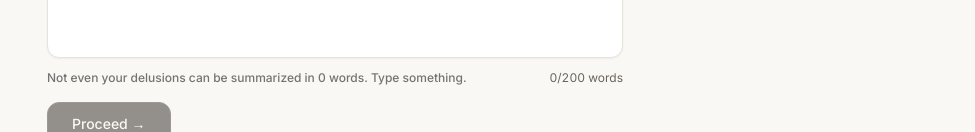
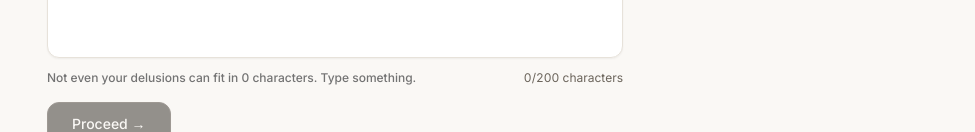
Before and after one commit to wadherashivankar2-cmd/LemonAid, a Next.js app in the folder web/: page / in a window 1280 px wide. Shown: the part 513-645 px from the top of the page, without its empty margins (305-1280 px from the left). Built offline with nearby package versions, Linux system fonts and the light colour scheme; no server answers.

Commit message:
feat: character counter, Superman tribute meme, and Google auth copy simplifications

```diff
--- a/web/app/page.tsx
+++ b/web/app/page.tsx
@@ -33,14 +33,6 @@ const MOODS = [
 
 const URL_REGEX = /(https?:\/\/|www\.|\.[a-z]{2,}(\/|\s|$))/i;
 
-const calculateWordCount = (text: string): number => {
-  const trimmed = text.trim();
-  if (!trimmed) return 0;
-  const rawWords = trimmed.split(/\s+/).filter(Boolean).length;
-  // Estimate words from character length (1 word ~= 5 characters) to prevent single-string spam:
-  const charEquivalentWords = Math.floor(trimmed.length / 5);
-  return Math.max(rawWords, charEquivalentWords);
-};
 
 export default function Home() {
   const [state, setState] = React.useState<AppState>("idle");
@@ -97,23 +89,14 @@ export default function Home() {
     return "Waking up the server from a coma... your roast is worth the wait.";
   };
 
-  const inputWordCount = React.useMemo(() => {
-    return calculateWordCount(input);
-  }, [input]);
-
-  const getInputWordCountInsult = (count: number) => {
-    if (count === 0) return "Not even your delusions can be summarized in 0 words. Type something.";
-    if (count >= 200) return "200 words maxed. Shut up already.";
-    if (count >= 175) return "Running out of oxygen just watching you cope.";
-    if (count >= 150) return "Pure unadulterated yapping. Stop embarrassing yourself.";
-    if (count >= 125) return "Wrap it up, Shakespeare. Nobody asked for your life story.";
-    if (count >= 100) return "A whole essay just to cope with your mediocre existence.";
-    if (count >= 75) return "Still typing? Even your therapist wouldn't listen to this much.";
-    if (count >= 50) return "The yap is astronomical. Wrap it up before we fall asleep.";
-    if (count >= 35) return "Are you drafting an autobiography? Wrap it up.";
-    if (count >= 20) return "Nobody is reading all this yapping.";
-    if (count >= 10) return "Look at you typing whole sentences. Who cares?";
-    if (count >= 3) return "Already boring. Get to the point.";
+  const getInputLengthInsult = (len: number) => {
+    if (len >= 200) return "200 characters maxed. Stop typing and click proceed.";
+    if (len >= 160) return "Pure unadulterated yapping. Almost at the cap.";
+    if (len >= 120) return "Are you drafting an autobiography? Wrap it up.";
+    if (len >= 80) return "Nobody is reading all this yapping.";
+    if (len >= 40) return "Look at you typing whole sentences. Who cares?";
+    if (len >= 15) return "Already boring. Get to the point.";
+    if (len === 0) return "Not even your delusions can fit in 0 characters. Type something.";
     return "Already boring. Get to the point.";
   };
 
@@ -168,14 +151,10 @@ export default function Home() {
       e.target.value = input;
       return;
     }
-    const wordsInVal = calculateWordCount(val);
-    if (wordsInVal > 200) {
-      if (Math.floor(val.trim().length / 5) > 200) {
-        val = val.slice(0, 1000);
-      }
-      const trimmedWords = val.trim().split(/\s+/).slice(0, 200).join(" ");
-      setInput(trimmedWords);
-      setValidationError("200 words maxed. Shut up already.");
+    if (val.length > 200) {
+      val = val.slice(0, 200);
+      setInput(val);
+      setValidationError("200 characters maxed. Stop typing and click proceed.");
       return;
     }
 
@@ -305,9 +284,8 @@ export default function Home() {
       setValidationError("Even a humblebrag needs at least 3 characters.");
       return;
     }
-    const wordsInTrimmed = calculateWordCount(trimmed);
-    if (wordsInTrimmed > 200) {
-      setValidationError("200 words maxed. Shut up already.");
+    if (trimmed.length > 200) {
+      setValidationError("200 characters maxed. Stop typing and click proceed.");
       return;
     }
 
@@ -494,6 +472,7 @@ export default function Home() {
                   id="gratitude-entry"
                   rows={4}
                   value={input}
+                  maxLength={200}
                   disabled={state === "loading"}
                   onChange={handleInputChange}
                   onPaste={handlePaste}
@@ -516,9 +495,9 @@ export default function Home() {
                 />
                 <div className="mt-1.5 flex justify-between items-start gap-2 text-xs text-muted-foreground">
                   <p className="text-neutral-500 font-medium text-xs leading-tight transition-opacity duration-150">
-                    {getInputWordCountInsult(inputWordCount)}
+                    {getInputLengthInsult(input.length)}
                   </p>
-                  <span className="tabular-nums shrink-0">{inputWordCount}/200 words</span>
+                  <span className="tabular-nums shrink-0">{input.length}/200 characters</span>
                 </div>
               </div>
 
--- a/web/components/GoogleAuthTrap.tsx
+++ b/web/components/GoogleAuthTrap.tsx
@@ -83,10 +83,10 @@ export function GoogleAuthTrap() {
             <div className="flex items-start justify-between gap-2">
               <div>
                 <h3 id="google-auth-trap-title" className="text-sm font-semibold text-neutral-200 leading-snug">
-                  OAuth 2.0 Error: Google Refuses to Associate
+                  Google Login Error
                 </h3>
                 <span className="text-[10px] text-red-400 font-mono tracking-wide mt-1 block">
-                  HTTP 403: PREVENTATIVE_SELF_PRESERVATION
+                  ACCESS DENIED
                 </span>
               </div>
               <button
@@ -101,7 +101,7 @@ export function GoogleAuthTrap() {
 
             <div className="my-4 rounded-xl border border-neutral-800 bg-neutral-900/60 p-4 text-center">
               <p className="font-mono text-sm text-red-400 py-1">
-                Error: Zero dignity credentials found.
+                Error: No dignity found.
               </p>
             </div>
 
--- a/web/components/RoastActions.tsx
+++ b/web/components/RoastActions.tsx
@@ -49,8 +49,8 @@ const FEEDBACK_MODAL_DATA = {
   },
   tribute_rejected: {
     title: "TRIBUTE REJECTED",
-    image: "/how_bro_felt.jpg",
-    alt: "Tribute rejected",
+    image: "/Superman.jpg",
+    alt: "Tribute Rejected",
     message: "Bro thinks paying respect fixes his personality. Denied.",
     dismiss: "Fair enough",
   },
@@ -355,6 +355,13 @@ export function RoastActions({
             </div>
 
             <div className="my-3 flex justify-center">
+              {activeFeedbackModal === "tribute_rejected" ? (
+                <img
+                  src="/Superman.jpg"
+                  alt="Tribute Rejected"
+                  className="w-full rounded-lg object-cover"
+                />
+              ) : (
                 <Image
                   src={FEEDBACK_MODAL_DATA[activeFeedbackModal].image}
                   alt={FEEDBACK_MODAL_DATA[activeFeedbackModal].alt}
@@ -363,6 +370,7 @@ export function RoastActions({
                   className="max-h-48 w-auto object-contain mx-auto rounded-xl border border-neutral-700 bg-neutral-900 shadow-inner"
                   priority
                 />
+              )}
             </div>
 
             <p className="text-sm font-medium text-neutral-200 my-2 leading-relaxed px-1">
```
Also changed, not shown: web/public/Superman.jpg (added). Lines whose indentation alone changed are shown as unchanged.
